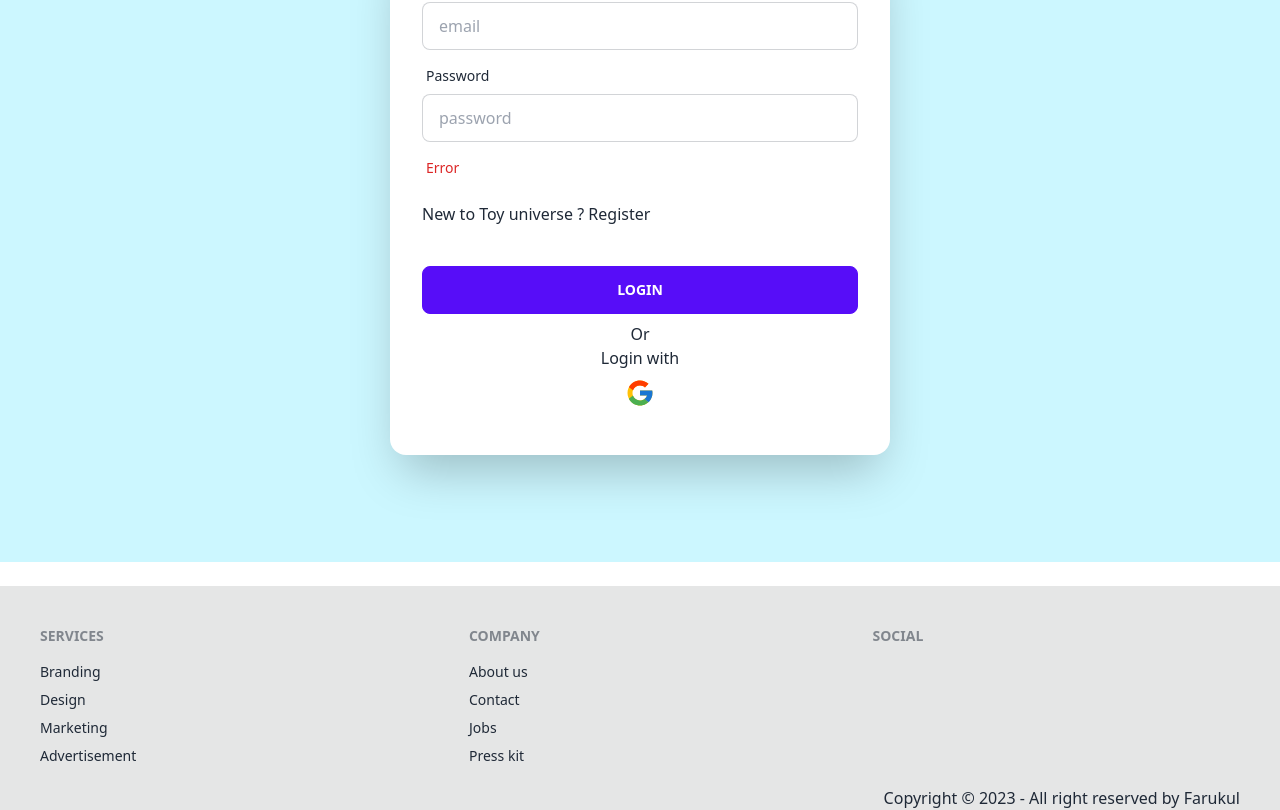
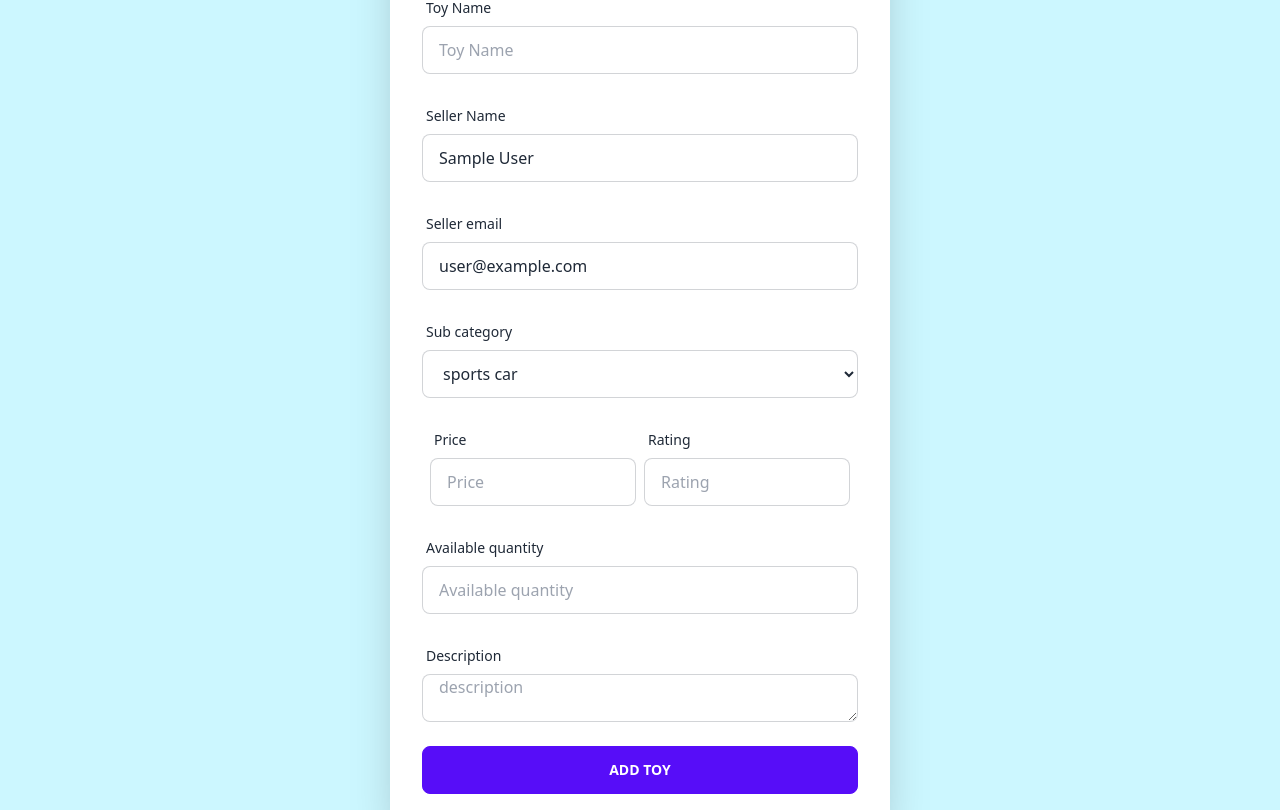
Before and after one commit to farukulWD/Toy-Universe-Client, a React (Vite) app: page /addToy in a window 1280 px wide. Before the commit this address led to /login. Shown: the part 358-1168 px from the top of the page. Built offline with nearby package versions, Linux system fonts and the light colour scheme; no server answers; sample sign-in values are in the browser's storage.

Commit message:
fix loading problem and make toy details

```diff
--- a/src/Component/Menubar/Menubar.jsx
+++ b/src/Component/Menubar/Menubar.jsx
@@ -81,7 +81,7 @@ const Menubar = () => {
 
         <div className="flex items-center">
           <img className="w-16 h-16 rounded-md" src={logo} alt="logo" />
-          <a className="text-xl font-bold">Toy Universe</a>
+          <a className="text-xl font-bold hidden md:block">Toy Universe</a>
         </div>
       </div>
       <div className="navbar-center hidden lg:flex">
--- a/src/Context/AuthProvider.jsx
+++ b/src/Context/AuthProvider.jsx
@@ -43,6 +43,7 @@ const AuthProvider = ({children}) => {
 
     const authInfo={
         user,
+        loader,
         loginUser,
         createUser,
         logOut,
--- a/src/Pages/AddToy/AddToy.jsx
+++ b/src/Pages/AddToy/AddToy.jsx
@@ -4,7 +4,6 @@ import { AuthContext } from "../../Context/AuthProvider";
 
 const AddToy = () => {
   const { user } = useContext(AuthContext);
-  const [toyData,setToyData]=useState({});
 
   const {
     register,
@@ -12,21 +11,19 @@ const AddToy = () => {
     watch,
     formState: { errors },
   } = useForm();
-  const onSubmit = (data) => setToyData(data);
+  const onSubmit = (data) => {
+    fetch("http://localhost:5000/addtoy", {
+      method: "POST",
+      headers: {
+        "content-type": "application/json",
+      },
+      body: JSON.stringify(data),
+    })
+      .then((res) => res.json())
+      .then((result) => console.log(result));
+  };
 
-  const handleAddToy=()=>{
-    fetch("http://localhost:5000/addtoy",{
-      method:"POST",
-      headers:{
-        "content-type":"application/json"
-      },
-      body: JSON.stringify(toyData&&toyData)
-    })
-    .then(res=>res.json())
-    .then(data=>console.log(data))
-  }
 
-console.log(toyData);
   return (
     <div className="hero py-5 md:min-h-screen bg-[#ccf7ff]">
       <div className="hero-content flex-col">
@@ -35,7 +32,6 @@ console.log(toyData);
           <div className="card-body">
             <div>
               <form onSubmit={handleSubmit(onSubmit)}>
-
                 <div className="form-control">
                   <label className="label">
                     <span className="label-text">Toy picture</span>
@@ -59,9 +55,9 @@ console.log(toyData);
                   <input
                     className="input input-bordered"
                     placeholder="Toy Name"
-                    {...register("Name", { required: true })}
+                    {...register("name", { required: true })}
                   />
-                  {errors.Name && (
+                  {errors.name && (
                     <span className="text-red-600">Provide Toy Name</span>
                   )}
                 </div>
@@ -135,7 +131,7 @@ console.log(toyData);
                       <input
                         className="input w-full input-bordered"
                         placeholder="Rating"
-                        {...register("Rating", { required: true })}
+                        {...register("rating", { required: true })}
                       />
                     </div>
                   </div>
@@ -153,12 +149,10 @@ console.log(toyData);
                   <input
                     className="input input-bordered"
                     placeholder="Available quantity"
-                    {...register("Available_quantity", { required: true })}
+                    {...register("available_quantity", { required: true })}
                   />
-                  {errors.Available_quantity && (
-                    <span className="text-red-600">
-                      Provide Toy Quantity
-                    </span>
+                  {errors.available_quantity && (
+                    <span className="text-red-600">Provide Toy Quantity</span>
                   )}
                 </div>
 
@@ -178,10 +172,8 @@ console.log(toyData);
                   )}
                 </div>
 
-
-
                 <div className="form-control mt-6">
-                  <input onClick={handleAddToy}
+                  <input
                     className="btn btn-primary"
                     type="submit"
                     value="Add Toy"
--- a/src/Pages/AllToy/AllToyRow.jsx
+++ b/src/Pages/AllToy/AllToyRow.jsx
@@ -1,4 +1,5 @@
 import React from "react";
+import { Link } from "react-router-dom";
 
 const AllToyRow = ({toy}) => {
     const {_id,seller_name,name,sub_category,price,available_quantity}=toy
@@ -8,8 +9,8 @@ const AllToyRow = ({toy}) => {
       <td>{name}</td>
       <td>{sub_category}</td>
       <td>${price}</td>
-      <td>{available_quantity}</td>
-      <td><button>view details</button></td>
+      <td className="text-center">{available_quantity}pcs</td>
+      <td><Link to={`/toyDetails/${_id}`}>view details</Link></td>
     </tr>
   );
 };
--- a/src/Pages/Home/Home/Home.jsx
+++ b/src/Pages/Home/Home/Home.jsx
@@ -8,19 +8,22 @@ import TabCard from "./TabCard";
 
 const Home = () => {
   const [tabIndex, setTabIndex] = useState(0);
-  const [tabValue, setTabValue] = useState("");
+  const [tabValue, setTabValue] = useState("all");
   const [products,setProduct] = useState([]);
 
 
   const handleSelect = (index) => {
     setTabIndex(index)
     if (index === 0) {
-      setTabValue("sports car");
+      setTabValue("all")
+    }
+    else if (index === 1) {
+      setTabValue("mini fire truck");
       return;
-    } else if (index === 1) {
+    } else if (index === 2) {
       setTabValue("truck");
       return;
-    } else if (index === 2) {
+    } else if (index === 3) {
       setTabValue("mini police car");
       return;
     }
@@ -28,10 +31,13 @@ const Home = () => {
 
 
   useEffect(()=>{
-    fetch("http://localhost:5000/alltoy")
+    fetch(`http://localhost:5000/getJobByCategory/${tabValue}`)
     .then(res=> res.json())
-    .then(data=> setProduct(data))
-  },[])
+    .then(data=> {
+      setProduct(data)
+    })
+  },[tabValue])
+
 
   return (
     <div>
@@ -80,7 +86,8 @@ const Home = () => {
             onSelect={(index) => handleSelect(index)}
           >
             <TabList>
-              <Tab>sports car</Tab>
+              <Tab>All</Tab>
+              <Tab>mini fire truck</Tab>
               <Tab>truck</Tab>
               <Tab>mini police car</Tab>
             </TabList>
--- a/src/Pages/Home/Home/TabCard.jsx
+++ b/src/Pages/Home/Home/TabCard.jsx
@@ -2,7 +2,6 @@ import React from "react";
 
 const TabCard = ({ product }) => {
   const { name, picture, price, rating } = product;
-  console.log(picture);
   return (
     <div className="card card-compact w-full  shadow-xl">
       <figure>
--- a/src/Pages/Login/Login.jsx
+++ b/src/Pages/Login/Login.jsx
@@ -1,23 +1,27 @@
 import React, { useContext, useState } from "react";
 import { FcGoogle } from "react-icons/fc";
 import { AuthContext } from "../../Context/AuthProvider";
-import { Link, useNavigate } from "react-router-dom";
+import { Link, useLocation, useNavigate } from "react-router-dom";
 
 const Login = () => {
+  const location = useLocation()
   const [error, setError] = useState("Error");
   const { loginUser,googleLogin } = useContext(AuthContext);
   const navigate = useNavigate();
+  const from = location.state?.from?.pathname ||'/';
 
   const handleLogin = (event) => {
     event.preventDefault();
     const form = event.target;
     const email = form.email.value;
     const password = form.password.value;
-    console.log(email, password);
+
+
+
     loginUser(email, password)
       .then((result) => {
         const loggedUser = result.user;
-        navigate("/");
+        navigate(from);
       })
       .catch((error) => console.log(error.message));
   };
@@ -26,6 +30,7 @@ const Login = () => {
     googleLogin()
       .then((result) => {
         console.log(result.user);
+        navigate(from);
       })
       .catch((error) => {
         console.log(error.message);
--- a/src/Pages/MyToy/MyAllToyRow.jsx
+++ b/src/Pages/MyToy/MyAllToyRow.jsx
@@ -1,8 +1,8 @@
 import React from "react";
 
 const MyAllToyRow = ({ myToy }) => {
-  const { _id, seller_name, name, sub_category, price, available_quantity } =
-    myToy;
+  const { _id, seller_name, name, sub_category, price, available_quantity} = myToy;
+    console.log(available_quantity);
   return (
     <tr>
       <td>{seller_name}</td>
--- a/src/Pages/MyToy/MyToy.jsx
+++ b/src/Pages/MyToy/MyToy.jsx
@@ -1,11 +1,13 @@
-import React, { useEffect, useState } from "react";
+import React, { useContext, useEffect, useState } from "react";
 import MyAllToyRow from "./MyAllToyRow";
 import banner from "../../assets/alltoyBanner.jpg"
+import { AuthContext } from "../../Context/AuthProvider";
 const MyToy = () => {
+  const {user}=useContext(AuthContext)
     const [myAllToy, setMyAllToy] = useState([]);
 
   useEffect(() => {
-    fetch("product.json")
+    fetch(`http://localhost:5000/myCar/${user&&user.email}`)
       .then((res) => res.json())
       .then((data) => {
         setMyAllToy(data);
--- /dev/null
+++ b/src/Pages/ToyDetails/ToyDetails.jsx
@@ -0,0 +1,16 @@
+import React, { useContext } from 'react';
+import { useLoaderData } from 'react-router-dom';
+import { AuthContext } from '../../Context/AuthProvider';
+
+const ToyDetails = () => {
+    const toy = useLoaderData()
+
+
+    return (
+        <div>
+            <h2>This is Toy details pages {toy.name}</h2>
+        </div>
+    );
+};
+
+export default ToyDetails;
--- a/src/Routes/PrivetRoute.jsx
+++ b/src/Routes/PrivetRoute.jsx
@@ -1,14 +1,18 @@
 import React, { useContext } from 'react';
 import { AuthContext } from '../Context/AuthProvider';
-import { Navigate } from 'react-router-dom';
+import { Navigate, useLocation } from 'react-router-dom';
 
 const PrivetRoute = ({children}) => {
-    const {user}=useContext(AuthContext)
+    const location = useLocation();
+    const {user,loader}=useContext(AuthContext)
+    if (loader) {
+       return <p>loading....</p>
+    }
     if (user) {
         return children;
     }
 
-    return <Navigate to="/login"></Navigate>
+    return <Navigate state={{from: location}}  to="/login" replace></Navigate>
 };
 
 export default PrivetRoute;
--- a/src/Routes/Routes.jsx
+++ b/src/Routes/Routes.jsx
@@ -7,6 +7,7 @@ import {AllToy} from "../Pages/AllToy/AllToy";
 import PrivetRoute from "./PrivetRoute";
 import MyToy from "../Pages/MyToy/MyToy";
 import AddToy from "../Pages/AddToy/AddToy";
+import ToyDetails from "../Pages/ToyDetails/ToyDetails";
 
 const router = createBrowserRouter([
   {
@@ -36,6 +37,11 @@ const router = createBrowserRouter([
       {
         path:"/addToy",
         element:<PrivetRoute><AddToy></AddToy></PrivetRoute>
+      },
+      {
+        path:"/toyDetails/:id",
+        element:<PrivetRoute><ToyDetails></ToyDetails></PrivetRoute>,
+        loader:({params})=> fetch(`http://localhost:5000/singleToy/${params.id}`)
       }
     ],
   },
```
